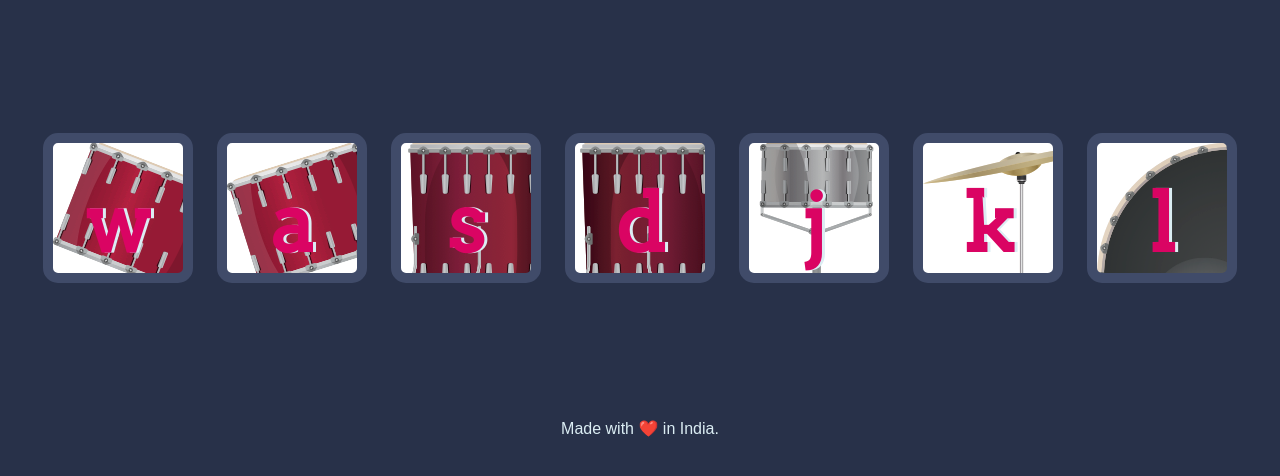
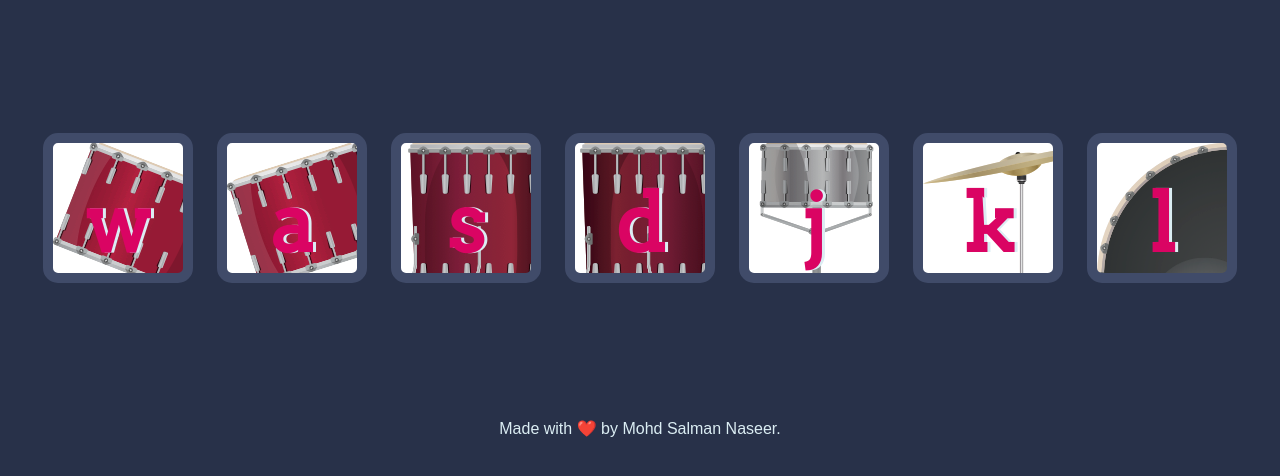
Before and after one commit to Mohdsalman123/drum-kit, a plain HTML site: page index.html in a window 1280 px wide. Shown: the part 156-632 px from the top of the page. Drawn offline with Linux system fonts and the light colour scheme.

Commit message:
Update index.html

```diff
--- a/index.html
+++ b/index.html
@@ -25,6 +25,6 @@
   <script src="index.js" charset="utf-8"></script>
 </body>
 <footer>
-  Made with ❤️ in India.
+  Made with ❤️ by Mohd Salman Naseer.
 </footer>
 </html>
```
